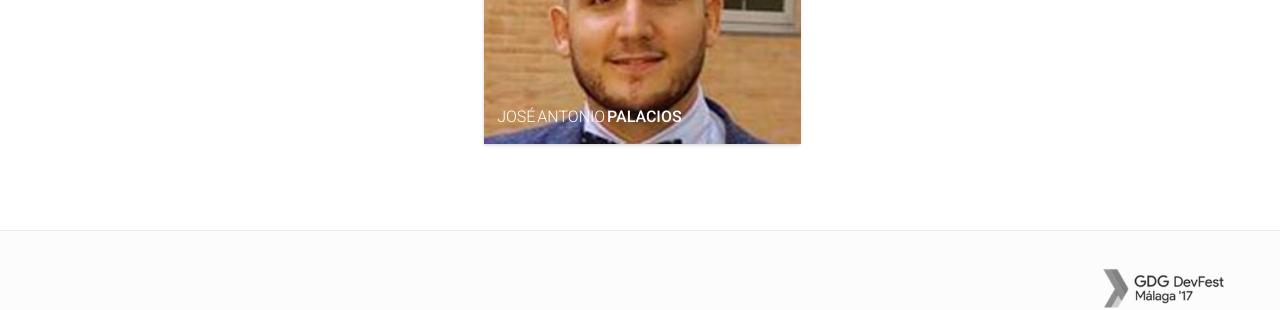
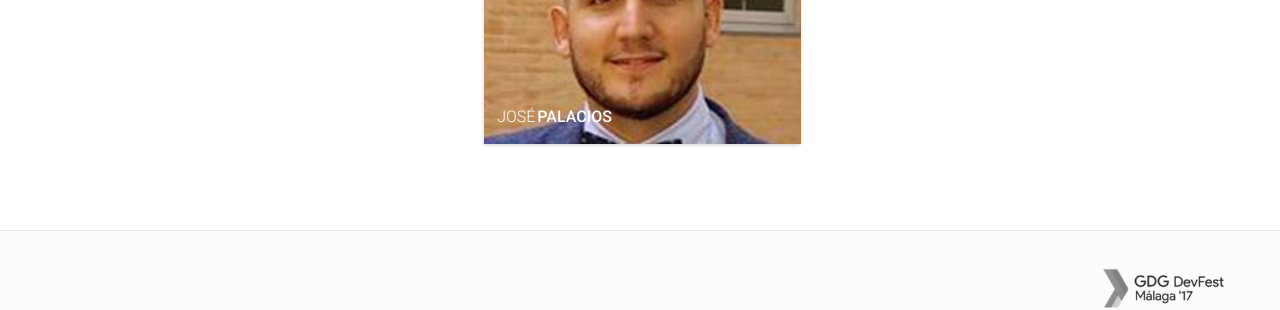
Before and after one commit to danielgf3/azahar.github.io, a Jekyll site: the page built from team.html, in a window 1280 px wide and 900 px high, scrolled down 930 px. Shown: the part 417-727 px from the top of the window. Built offline with Jekyll 4.4.1, drawn with Linux system fonts in a browser that asks for light colours; nearby versions of some CDN libraries; comment, search, counter and statistics services are not loaded.

Commit message:
Edited name to fit

```diff
--- a/_data/team.yml
+++ b/_data/team.yml
@@ -71,7 +71,7 @@
     - {name: "twitter", link: "https://twitter.com/xlramirez"}
 -
   id: 7
-  name: "José Antonio"
+  name: "José"
   surname: "Palacios"
   title: "Full-Stack Web Developer"
   thumbnailUrl: JoseAntonioPalacios.jpg
```
